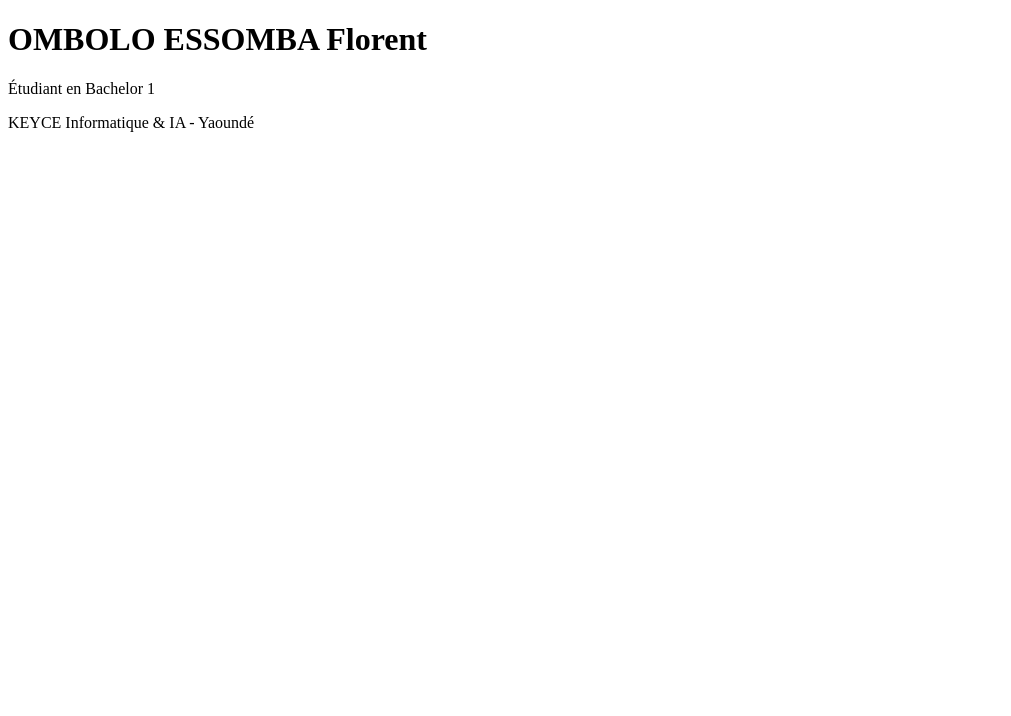
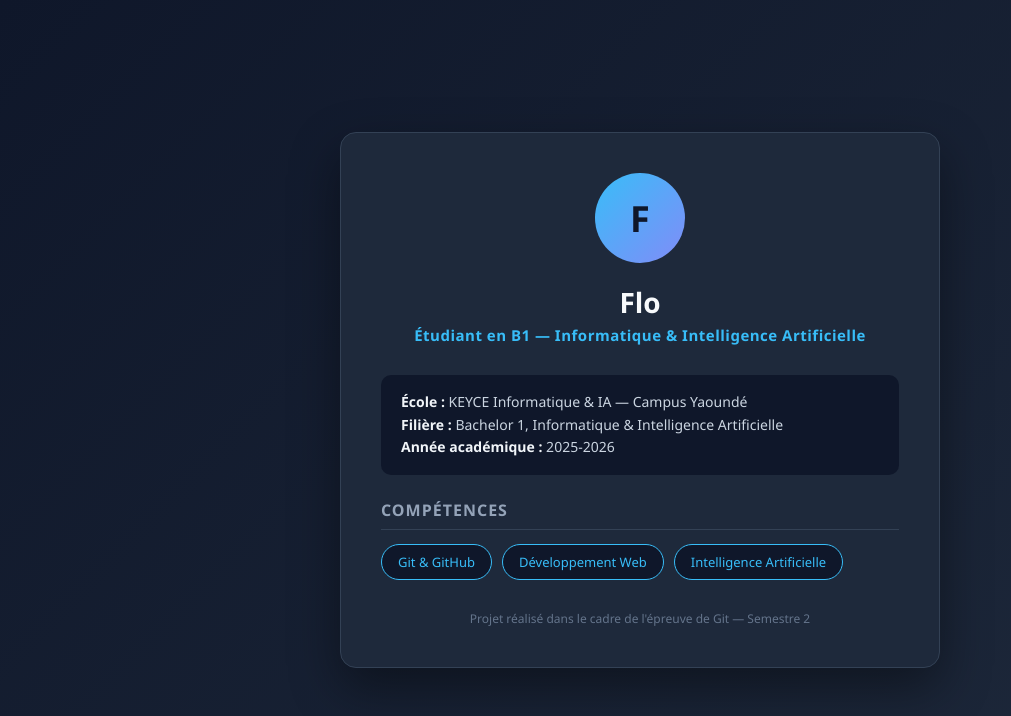
Before and after one commit to floflowilwil-cpu/bio-portfolio, a plain HTML site: page index.html in a window 1280 px wide. Shown: the whole page, without its empty margins (0-1011 px from the left). Drawn offline with Linux system fonts and the light colour scheme.

Commit message:
Mise a jour design de la section competences

```diff
--- a/index.html
+++ b/index.html
@@ -1,12 +1,132 @@
 <!DOCTYPE html>
 <html lang="fr">
 <head>
-    <meta charset="UTF-8">
-    <title>Mon Portfolio</title>
+<meta charset="UTF-8">
+<meta name="viewport" content="width=device-width, initial-scale=1.0">
+<title>Portfolio - Flo</title>
+<style>
+    * { margin: 0; padding: 0; box-sizing: border-box; }
+
+    body {
+        font-family: 'Segoe UI', Arial, sans-serif;
+        background: linear-gradient(135deg, #0f172a, #1e293b);
+        color: #f1f5f9;
+        min-height: 100vh;
+        display: flex;
+        align-items: center;
+        justify-content: center;
+        padding: 40px 20px;
+    }
+
+    .card {
+        background: #1e293b;
+        border: 1px solid #334155;
+        border-radius: 16px;
+        max-width: 600px;
+        width: 100%;
+        padding: 40px;
+        box-shadow: 0 20px 50px rgba(0,0,0,0.4);
+    }
+
+    .avatar {
+        width: 90px;
+        height: 90px;
+        border-radius: 50%;
+        background: linear-gradient(135deg, #38bdf8, #818cf8);
+        display: flex;
+        align-items: center;
+        justify-content: center;
+        font-size: 36px;
+        font-weight: bold;
+        color: #0f172a;
+        margin: 0 auto 20px;
+    }
+
+    h1 {
+        text-align: center;
+        font-size: 28px;
+        margin-bottom: 4px;
+        color: #f8fafc;
+    }
+
+    .subtitle {
+        text-align: center;
+        color: #38bdf8;
+        font-weight: 600;
+        margin-bottom: 30px;
+        font-size: 15px;
+        letter-spacing: 0.5px;
+    }
+
+    .info {
+        background: #0f172a;
+        border-radius: 10px;
+        padding: 16px 20px;
+        margin-bottom: 24px;
+        font-size: 14px;
+        line-height: 1.6;
+        color: #cbd5e1;
+    }
+
+    .info strong { color: #f1f5f9; }
+
+    h2 {
+        font-size: 16px;
+        text-transform: uppercase;
+        letter-spacing: 1px;
+        color: #94a3b8;
+        margin-bottom: 14px;
+        border-bottom: 1px solid #334155;
+        padding-bottom: 8px;
+    }
+
+    .skills {
+        list-style: none;
+        display: flex;
+        flex-wrap: wrap;
+        gap: 10px;
+    }
+
+    .skills li {
+        background: #0f172a;
+        border: 1px solid #38bdf8;
+        color: #38bdf8;
+        padding: 8px 16px;
+        border-radius: 20px;
+        font-size: 13px;
+        font-weight: 500;
+    }
+
+    footer {
+        text-align: center;
+        margin-top: 30px;
+        font-size: 12px;
+        color: #64748b;
+    }
+</style>
 </head>
 <body>
-    <h1>OMBOLO ESSOMBA Florent</h1>
-    <p>Étudiant en Bachelor 1</p>
-    <p>KEYCE Informatique & IA - Yaoundé</p>
+
+    <div class="card">
+        <div class="avatar">F</div>
+        <h1>Flo</h1>
+        <p class="subtitle">Étudiant en B1 — Informatique &amp; Intelligence Artificielle</p>
+
+        <div class="info">
+            <strong>École :</strong> KEYCE Informatique &amp; IA — Campus Yaoundé<br>
+            <strong>Filière :</strong> Bachelor 1, Informatique &amp; Intelligence Artificielle<br>
+            <strong>Année académique :</strong> 2025-2026
+        </div>
+
+        <h2>Compétences</h2>
+        <ul class="skills">
+            <li>Git &amp; GitHub</li>
+            <li>Développement Web</li>
+            <li>Intelligence Artificielle</li>
+        </ul>
+
+        <footer>Projet réalisé dans le cadre de l'épreuve de Git — Semestre 2</footer>
+    </div>
+
 </body>
 </html>
```
